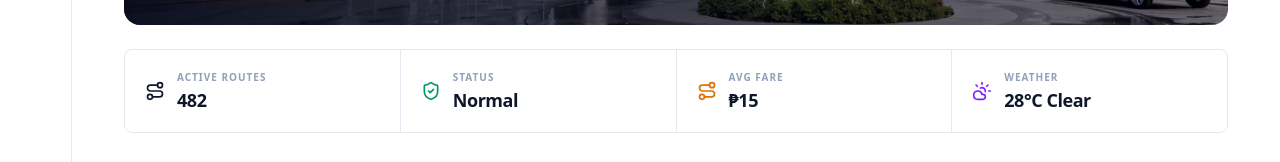
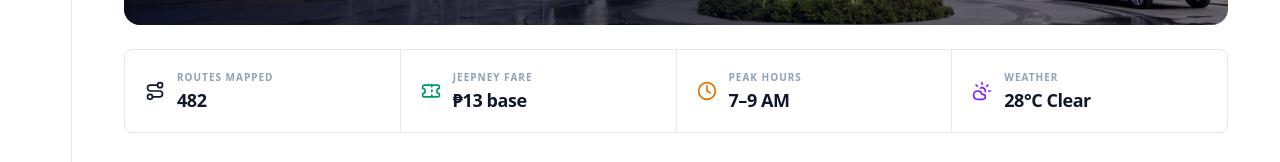
Before and after one commit to YusCML/6SEven, a Next.js app in the folder client/: page /home in a window 1280 px wide. Shown: the part 568-730 px from the top of the page. Built offline with nearby package versions, Linux system fonts and the light colour scheme; no server answers.

Commit message:
UI change status

```diff
--- a/client/src/components/icons/index.tsx
+++ b/client/src/components/icons/index.tsx
@@ -400,3 +400,14 @@ export function NavigationIcon(props: IconProps) {
     </svg>
   );
 }
+
+export function TicketIcon(props: IconProps) {
+  return (
+    <svg viewBox="0 0 24 24" fill="none" stroke="currentColor" strokeWidth={2} strokeLinecap="round" strokeLinejoin="round" aria-hidden="true" {...props}>
+      <path d="M2 9a3 3 0 0 1 0 6v2a2 2 0 0 0 2 2h16a2 2 0 0 0 2-2v-2a3 3 0 0 1 0-6V7a2 2 0 0 0-2-2H4a2 2 0 0 0-2 2z" />
+      <path d="M13 5v2" />
+      <path d="M13 17v2" />
+      <path d="M13 11v2" />
+    </svg>
+  );
+}
--- a/client/src/features/home/content.ts
+++ b/client/src/features/home/content.ts
@@ -1,6 +1,6 @@
 import type { ComponentType, SVGProps } from 'react';
 import type { StaticImageData } from 'next/image';
-import { CloudSunIcon, RouteIcon, ShieldCheckIcon } from '@/components/icons';
+import { ClockIcon, CloudSunIcon, RouteIcon, TicketIcon } from '@/components/icons';
 import cpuPhoto from '@/assets/landing/ride-cpu.jpg';
 import jaroPhoto from '@/assets/landing/ride-jaro.jpg';
 import smIloiloPhoto from '@/assets/landing/ride-sm-iloilo.jpg';
@@ -14,10 +14,15 @@ export type LandingStat = {
   tone: StatTone;
 };
 
+/*
+ * Placeholder figures. These are the four things a commuter checks before
+ * leaving, so they stay useful once wired to real data — each has a distinct
+ * icon so the row reads at a glance.
+ */
 export const landingStats: LandingStat[] = [
-  { label: 'Active Routes', value: '482', Icon: RouteIcon, tone: 'brand' },
-  { label: 'Status', value: 'Normal', Icon: ShieldCheckIcon, tone: 'success' },
-  { label: 'Avg Fare', value: '₱15', Icon: RouteIcon, tone: 'warning' },
+  { label: 'Routes Mapped', value: '482', Icon: RouteIcon, tone: 'brand' },
+  { label: 'Jeepney Fare', value: '₱13 base', Icon: TicketIcon, tone: 'success' },
+  { label: 'Peak Hours', value: '7–9 AM', Icon: ClockIcon, tone: 'warning' },
   { label: 'Weather', value: '28°C Clear', Icon: CloudSunIcon, tone: 'accent' },
 ];
 
```
